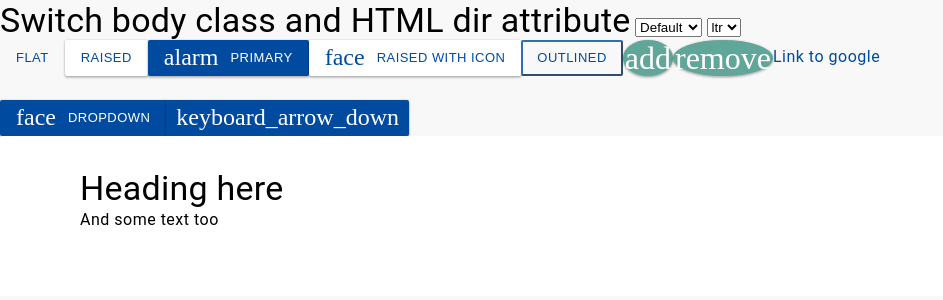
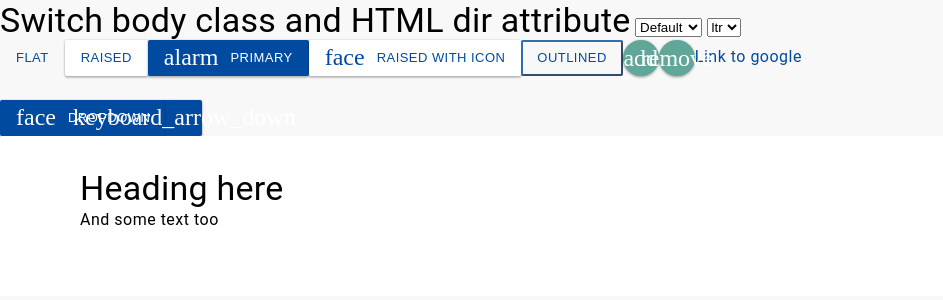
Before and after one commit to dhis2/ui-core, a React app: page / in a window 1280 px wide. Shown: the top 300 px of the page, without its empty margins (0-943 px from the left). Built offline with nearby package versions, Linux system fonts and the light colour scheme.

Commit message:
Tweaked button vertical alignment and dropdown focus colors

```diff
--- a/src/packages/Button/button.css
+++ b/src/packages/Button/button.css
@@ -22,6 +22,8 @@
 
     &.icon-only {
         padding: 0.5625rem 0.5625rem 0.625rem 0.5625rem;
+        height: 2.25rem;
+        width: 2.25rem;
 
         .material-icons {
             margin-right: 0;
@@ -32,6 +34,7 @@
         /* To make sure event.target of the click handler is always the button */
         pointer-events: none;
         line-height: 0.9375rem;
+        height: 0.9375rem;
         margin-right: 0.75rem;
     }
 
@@ -67,11 +70,6 @@
     &.circle {
         border-radius: 50%;
         padding: 0;
-
-        .material-icons {
-            line-height: 2rem;
-            font-size: 2rem;
-        }
     }
 }
 .d2ui-dropdown-button {
--- a/src/theme/theme-default.css
+++ b/src/theme/theme-default.css
@@ -235,6 +235,14 @@ body {
             }
         }
     }
+    .d2ui-dropdown-button {
+        .d2ui-button {
+            &:nth-child(2):focus {
+                border-color: #033976;
+                background-color: #033976;
+            }
+        }
+    }
     a {
         color: #004ba0;
 
```
